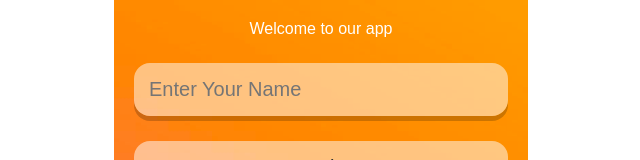
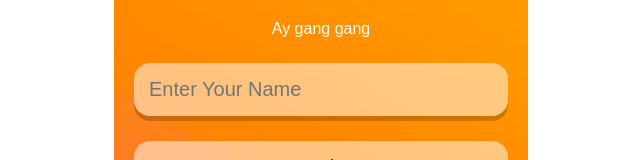
Before and after one commit to dylan-mancero/Weather-App, a React (Create React App) app: page / in a window 1280 px wide. Shown: the top 160 px of the page, without its empty margins (319-959 px from the left). Built offline with nearby package versions, Linux system fonts and the light colour scheme.

Commit message:
fifi test

```diff
--- a/src/App.js
+++ b/src/App.js
@@ -8,7 +8,7 @@ class App extends Component {
 
   constructor(props){
     super(props);
-    this.state={ loginscreen: true, mainscreen: false, username: "", password: "" };
+    this.state={ loginscreen: true, mainscreen: false, username: "" };
     this.changeScreen=this.changeScreen.bind(this);
   }
 
--- a/src/LogInScreen.js
+++ b/src/LogInScreen.js
@@ -11,7 +11,7 @@ class LogInScreen extends Component {
         <main>
           <form onSubmit={this.props.handleClick}>
 
-            <div className="name">Welcome to our app</div>
+            <div className="name">Ay gang gang</div>
 
             <div className="login-box">
               <input
```
